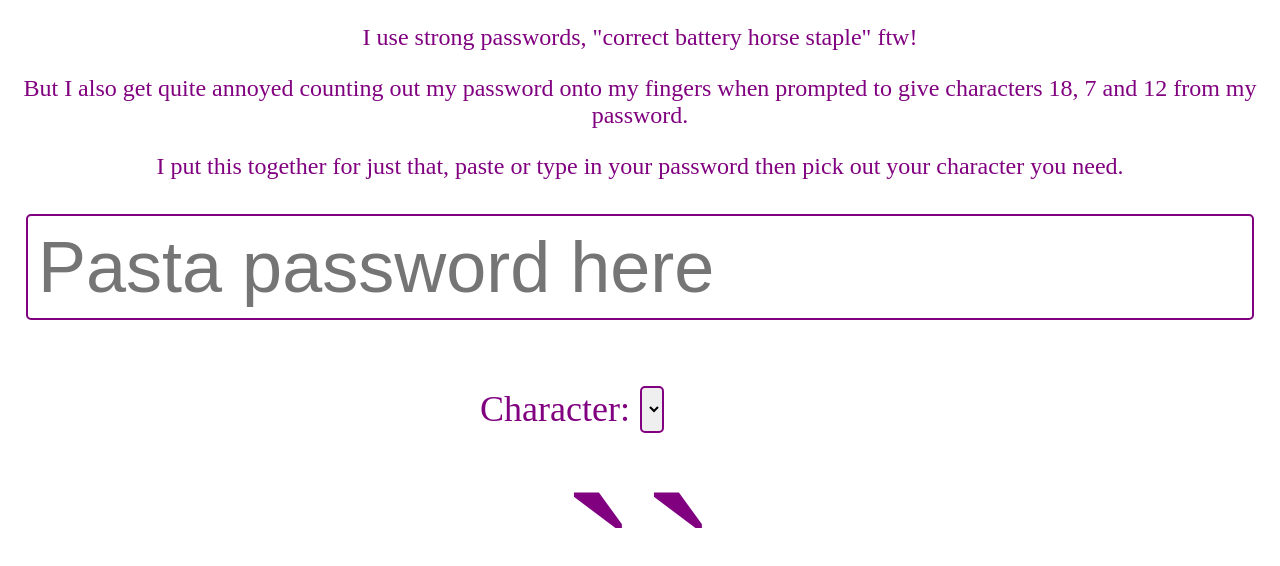
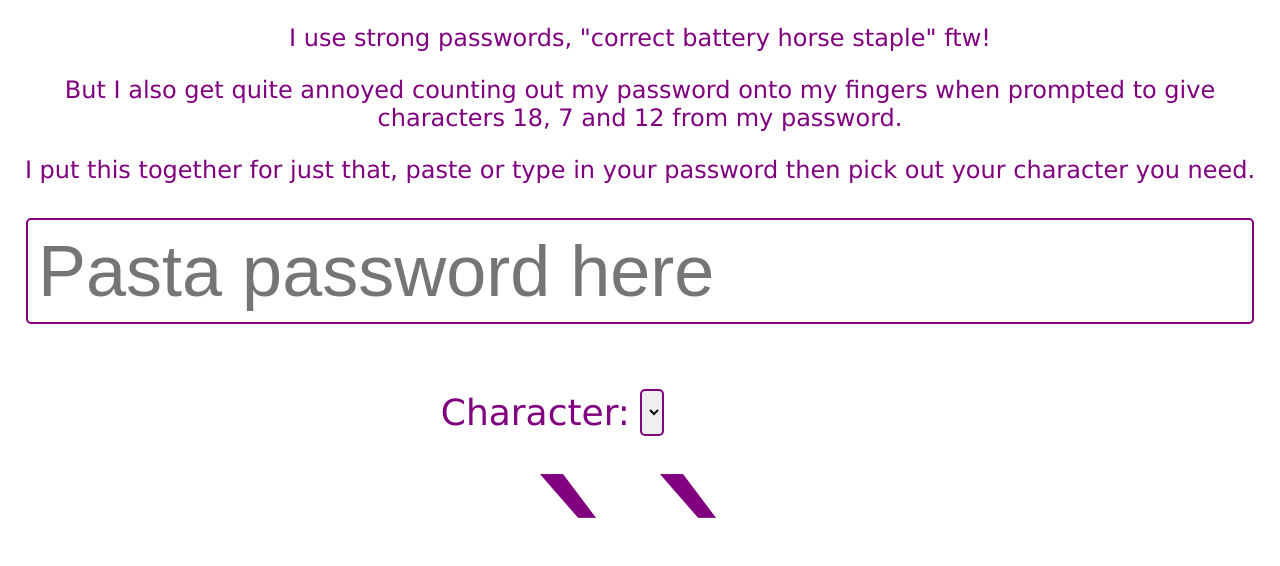
Before and after one commit to spences10/characters-from-password, a Next.js app: page / in a window 1280 px wide. Shown: the top 566 px of the page. Built offline with nearby package versions, Linux system fonts and the light colour scheme.

Commit message:
Jeez! More fucking styling!!!

```diff
--- a/components/MainForm.js
+++ b/components/MainForm.js
@@ -6,6 +6,7 @@ const Body = styled.body`
   font-size: 1.5em;
   border-radius: 5px;
   text-align: center;
+  font-family: verdana
 `
 
 const WrapperForm = styled.form`
@@ -48,15 +49,6 @@ const CharacterSelect = styled.select`
   left: 26%; */
 `
 
-const ResultsDiv = styled.div`
-  font-size: 10em;
-  border-radius: 5px;
-  text-align: center;
-  /* position: absolute;
-  top: 15%;
-  left: 26%; */
-`
-
 const CharacterLabel = styled.label`
   font-size: 1.5em;
   /* margin: 10px 200px 10px 200px; */
@@ -74,6 +66,15 @@ const SelectDiv = styled.div`
   /* margin: 10px 200px 10px 200px; */
   /* padding: 10px; */
   /* border: 10px; */
+`
+
+const ResultsDiv = styled.div`
+  font-size: 10em;
+  border-radius: 5px;
+  text-align: center;
+  /* position: absolute;
+  top: 15%;
+  left: 26%; */
 `
 
 class MainForm extends React.Component {
```
